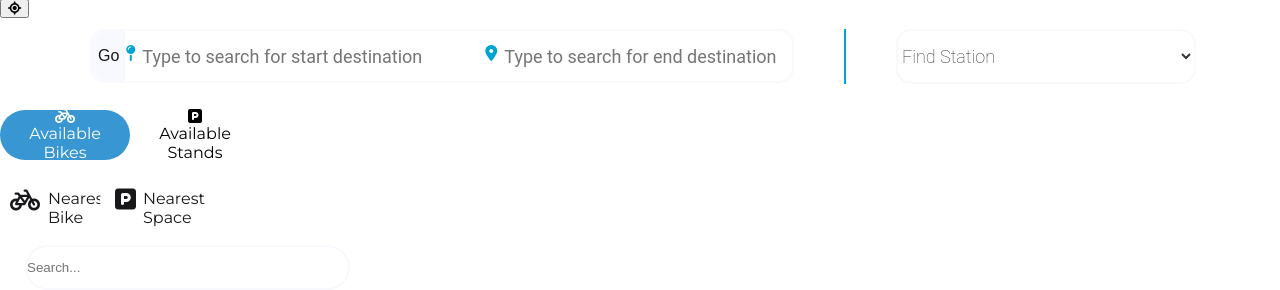
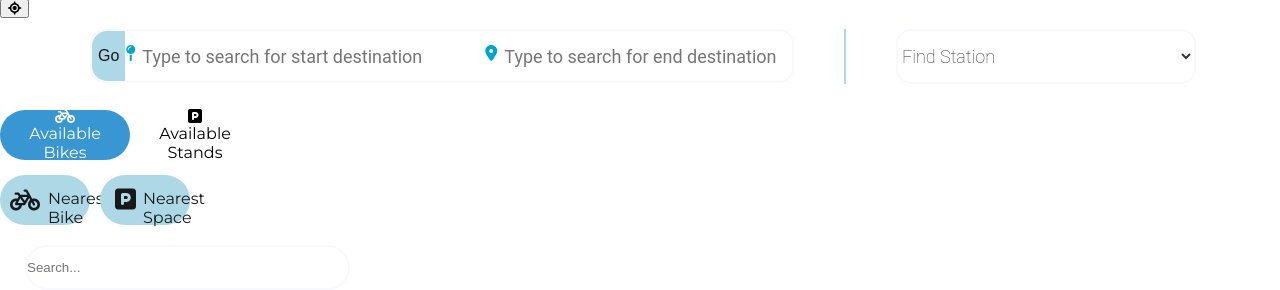
Before and after one commit to JosephTummon/DublinBike, a Flask app: page / in a window 1280 px wide. Shown: the part 756-1046 px from the top of the page. Run offline with Flask 3, Linux system fonts and the light colour scheme; parts of the project's set-up code (start-up, migrations or seed data) failed here and were passed over; some libraries are stand-ins or nearby versions.

Commit message:
Fixing darkmode styles

```diff
--- a/static/index.js
+++ b/static/index.js
@@ -1000,6 +1000,7 @@ dark_mode_button.addEventListener("click", () => {
     //search_nearest_div.style.backgroundColor = "white";
     document.querySelectorAll(".BlueGreenBackgroundColor").forEach(element => element.style.backgroundColor = "lightblue");
 
+    document.getElementById("dropdown-container").style.borderLeft="2px solid lightblue";
     document.getElementById("icon-text").style.color="black";
     document.getElementById("dark-icon").style.display="none";
     document.getElementById("light-icon").style.display="";
@@ -1054,6 +1055,7 @@ dark_mode_button.addEventListener("click", () => {
     //search_nearest_stand.style.backgroundColor = "lightgreen";
     //search_nearest_div.style.backgroundColor = "black";
 
+    document.getElementById("dropdown-container").style.borderLeft="2px solid lightgreen";
     document.getElementById("icon-text").style.color="white";
     document.getElementById("light-icon").style.display="none";
     document.getElementById("dark-icon").style.display="";
--- a/static/style.css
+++ b/static/style.css
@@ -543,7 +543,7 @@ button.gm-ui-hover-effect {
 
 #go {
   border: none;
-  background-color: ghostwhite;
+  background-color: lightblue;
   height: 50px;
   width: 50px;
   color: #18181b;
@@ -615,7 +615,7 @@ button.gm-ui-hover-effect {
   line-height: 30px;
   width: 400px;
   padding-right: 40px;
-  border-left: 2px solid #00a4d3;
+  border-left: 2px solid lightblue;
 }
 
 #option {
@@ -695,13 +695,12 @@ button.gm-ui-hover-effect {
   border-width: 0px;
   color:white;
   cursor: pointer;
-  background-color: white;
+  background-color: lightblue;
   color: #18181b;
   transition: transform 0.1s ease-in-out;
 }
 
 #nearest-bike:hover {
-  background-color: #3897d3;
   color: white;
 }
 
@@ -738,13 +737,13 @@ button.gm-ui-hover-effect {
   border-width: 0px;
   color:white;
   cursor: pointer;
-  background-color: white;
+  background-color: lightblue;
   color: #18181b;
   transition: transform 0.1s ease-in-out;
 }
 
 #nearest-stand:hover {
-  background-color: #3897d3;
+
   color: white;
 }
 
--- a/templates/index.html
+++ b/templates/index.html
@@ -116,21 +116,21 @@
     </div> -->
     <div class="container">
       <div class="search">
-        <button id="go">Go</button>
-        <div><i id="pin" class="fa-solid fa-map-pin" style="color: #00A4D3;"></i></div>
+        <button id="go" class = "BlueGreenBackgroundColor">Go</button>
+        <div><i id="pin" class="fa-solid fa-map-pin BlueGreenColor" style="color: #00A4D3;"></i></div>
         <div>
             <input type="text" id="start-input" placeholder="Type to search for start destination">
             <div id="result-box1" class="result-box"></div>
             <div id="test1"></div>
         </div>
-        <div><i id="dest_marker" class="fa-solid fa-location-dot" style="color: #00A4D3;"></i></div>
+        <div><i id="dest_marker" class="fa-solid fa-location-dot BlueGreenColor" style="color: #00A4D3;"></i></div>
         <div>
             <input type="text" id="end-input" placeholder="Type to search for end destination">
             <div id="result-box2" class="result-box"></div>
             <div id="test1"></div>
         </div>
       </div>
-      <div id="dropdown">
+      <div id="dropdown" class="WhiteBlackBackgroundColor">
         <div id="dropdown-container">
           <select id="option">
             <option value="Smithfield North" selected>Find Station</option>
@@ -163,13 +163,13 @@
     </div>
 
     <div id = "location-buttons" >
-      <div id ="nearest-bike">
+      <div id ="nearest-bike" class ="BlueGreenBackgroundColor">
         <div class="nearest-bike-div">
           <i class="fa-solid fa-bicycle fa-xl"></i>
           <a class="button-text">Nearest <br> Bike</a>
         </div>
       </div>
-      <div id ="nearest-stand">
+      <div id ="nearest-stand" class ="BlueGreenBackgroundColor">
         <div class="nearest-stand-div">
           <i class="fa-solid fa-square-parking fa-xl"></i>
           <a class="button-text">Nearest <br>Space</a>
```
